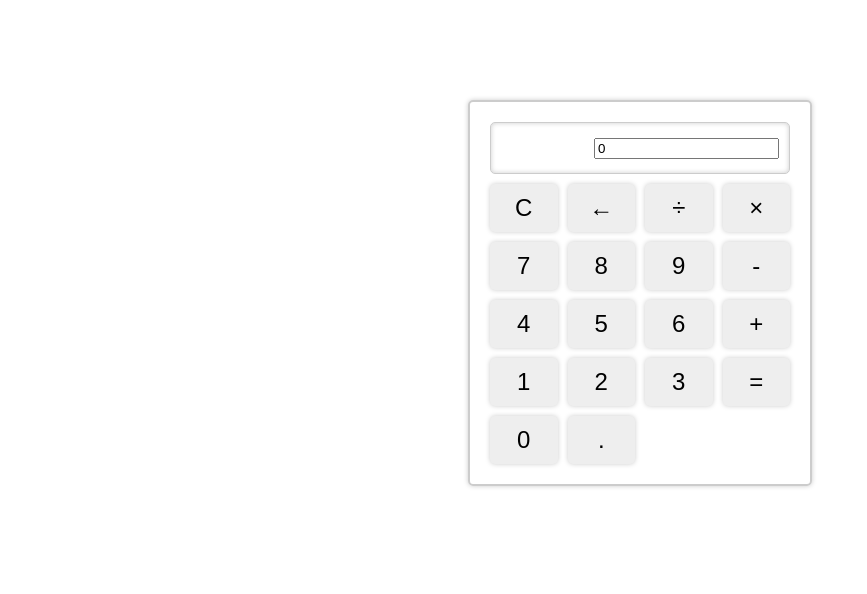
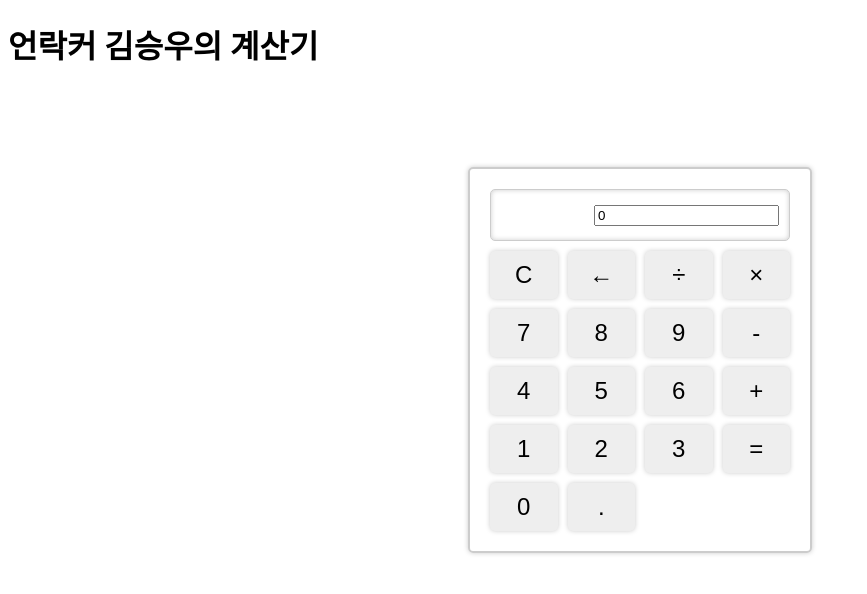
Before and after one commit to unlockers-korea/unlockers-korea.github.io, a plain HTML site: page index.html in a window 1280 px wide. Shown: the whole page, without its empty margins (0-867 px from the left). Drawn offline with Linux system fonts and the light colour scheme.

Commit message:
Update index.html

```diff
--- a/index.html
+++ b/index.html
@@ -2,10 +2,13 @@
 <html>
   <head>
     <meta charset="UTF-8">
-    <title>계산기</title>
+    <title>언락커 김승우의 계산기</title>
     <link rel="stylesheet" href="style.css">
   </head>
   <body>
+    <h1>
+      언락커 김승우의 계산기
+    </h1>
     <div class="calculator">
       <div class="screen">
         <input type="text" id="result" value="0" readonly>
```
